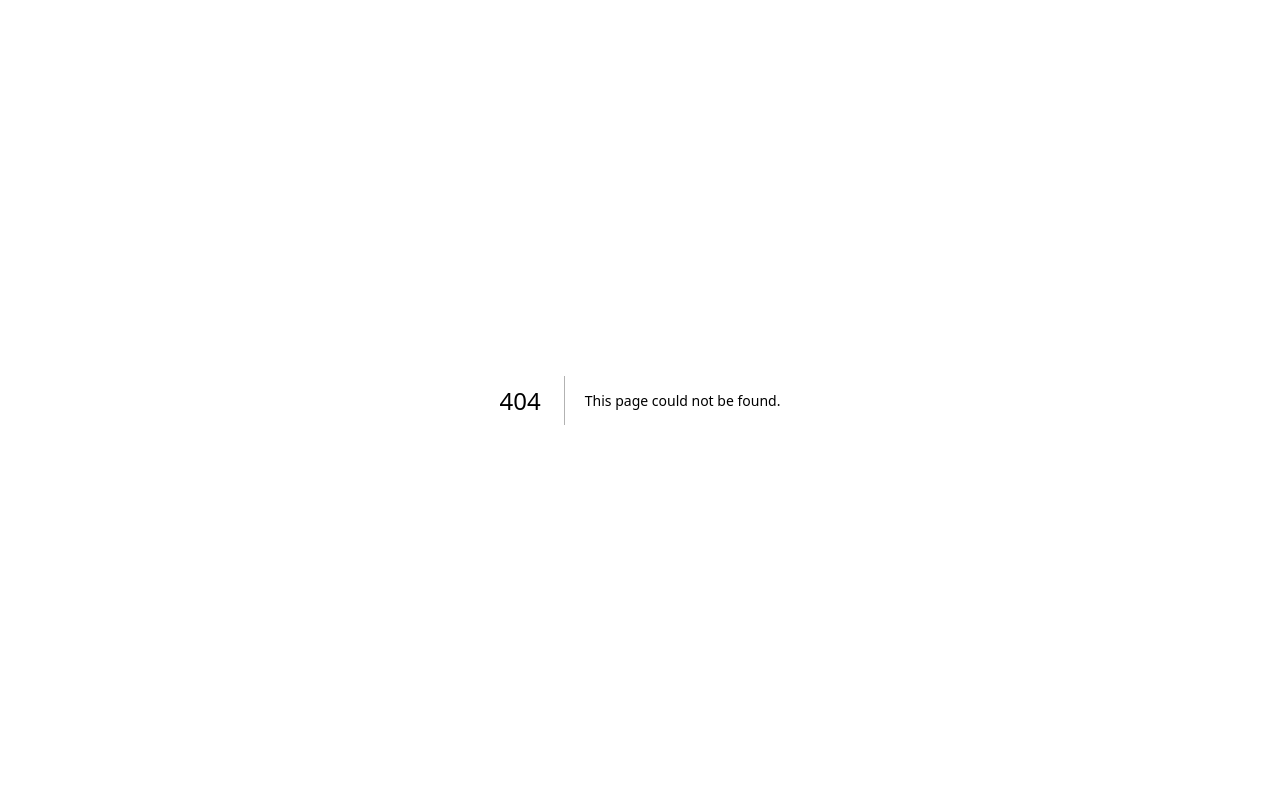
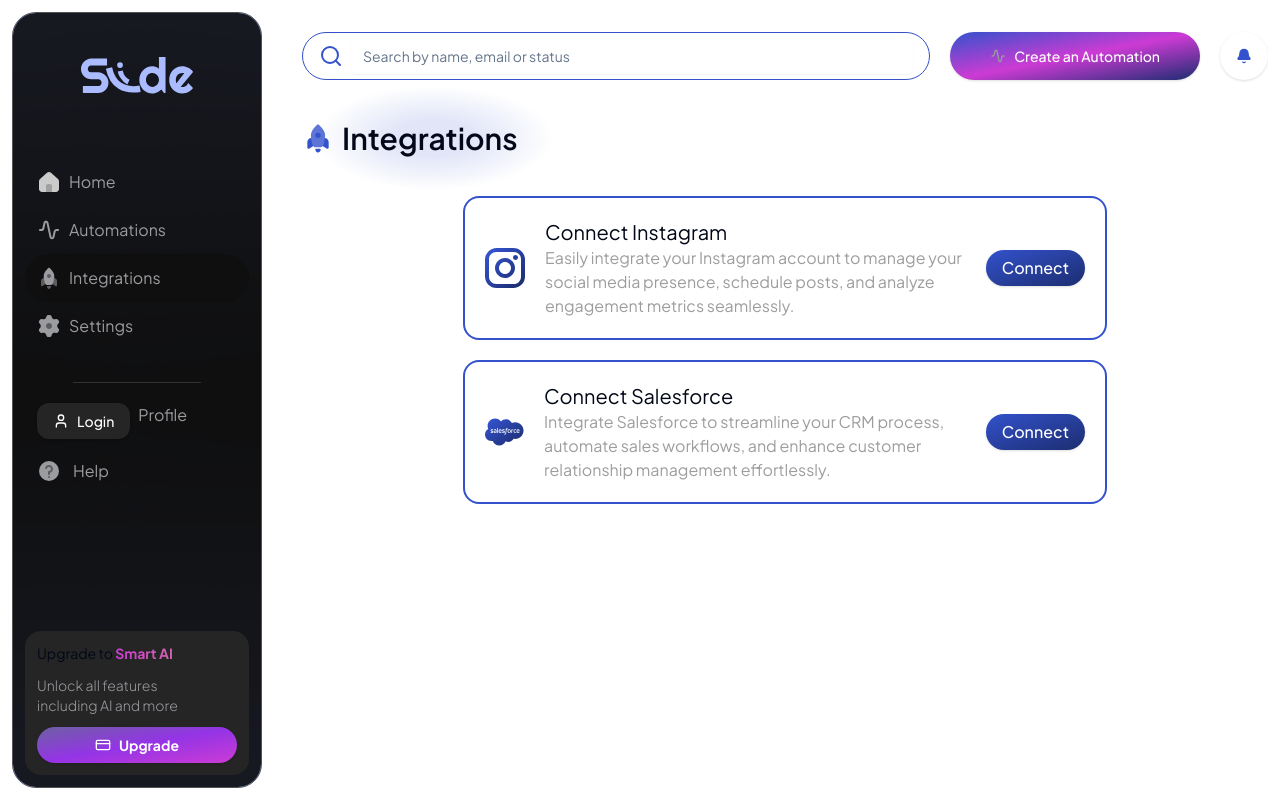
Before and after one commit to xwnsnowy/instagram-smartbot-nextjs, a Next.js app: page /dashboard/1/integrations in a window 1280 px wide. Before the commit this address had no page. Built offline with nearby package versions, Linux system fonts and the light colour scheme; no server answers.

Commit message:
feat: Add Integration Page

```diff
--- /dev/null
+++ b/src/app/(protected)/dashboard/[slug]/integrations/_component/IntegrationCard.tsx
@@ -0,0 +1,27 @@
+"use client";
+import { Button } from "@/components/ui/button";
+import React from "react";
+
+type Props = {
+  title: string;
+  description: string;
+  icon: React.ReactNode;
+  strategy: "INSTAGRAM" | "CRM";
+};
+
+const IntegrationCard = ({ description, icon, strategy, title }: Props) => {
+  return (
+    <div className="border-2 border-[#3352CC] rounded-2xl gap-x-5 p-5 flex items-center justify-between">
+      {icon}
+      <div className="flex flex-col flex-1">
+        <h3 className="text-xl"> {title}</h3>
+        <p className="text-[#9D9D9D] text-base ">{description}</p>
+      </div>
+      <Button className="bg-gradient-to-br text-white rounded-full text-base from-[#3352CC] to-[#1C2D70]  font-medium hover:opacity-70 transition duration-100">
+        Connect
+      </Button>
+    </div>
+  );
+};
+
+export default IntegrationCard;
--- /dev/null
+++ b/src/app/(protected)/dashboard/[slug]/integrations/page.tsx
@@ -0,0 +1,17 @@
+import IntegrationCard from "@/app/(protected)/dashboard/[slug]/integrations/_component/IntegrationCard";
+import { INTEGRATION_CARDS } from "@/constants/integrations";
+import React from "react";
+
+const Page = () => {
+  return (
+    <div className="flex justify-center">
+      <div className="flex justify-center flex-col w-full lg:w-8/12 gap-y-5">
+        {INTEGRATION_CARDS.map((card) => (
+          <IntegrationCard key={card.title} {...card} />
+        ))}
+      </div>
+    </div>
+  );
+};
+
+export default Page;
--- /dev/null
+++ b/src/constants/integrations.tsx
@@ -0,0 +1,25 @@
+import { InstagramDuoToneBlue, SalesForceDuoToneBlue } from "@/icons";
+
+type Props = {
+  title: string;
+  description: string;
+  icon: React.ReactNode;
+  strategy: "INSTAGRAM" | "CRM";
+};
+
+export const INTEGRATION_CARDS: Props[] = [
+  {
+    title: "Connect Instagram",
+    description:
+      "Easily integrate your Instagram account to manage your social media presence, schedule posts, and analyze engagement metrics seamlessly.",
+    icon: <InstagramDuoToneBlue />,
+    strategy: "INSTAGRAM",
+  },
+  {
+    title: "Connect Salesforce",
+    description:
+      "Integrate Salesforce to streamline your CRM process, automate sales workflows, and enhance customer relationship management effortlessly.",
+    icon: <SalesForceDuoToneBlue />,
+    strategy: "CRM",
+  },
+];
--- a/src/icons/instagram-duotone-blue.tsx
+++ b/src/icons/instagram-duotone-blue.tsx
@@ -20,10 +20,10 @@ export const InstagramDuoToneBlue = () => {
           y2="40"
           gradientUnits="userSpaceOnUse"
         >
-                    <stop stop-color="#3352CC" />
-                    <stop offset="1" stop-color="#1C2D70" />
+          <stop stopColor="#3352CC" />
+          <stop offset="1" stopColor="#1C2D70" />
         </linearGradient>
       </defs>
     </svg>
-    )
-}
+  );
+};
--- a/src/icons/salesforce-duotone-blue.tsx
+++ b/src/icons/salesforce-duotone-blue.tsx
@@ -28,10 +28,10 @@ export const SalesForceDuoToneBlue = () => {
           y2="35.1813"
           gradientUnits="userSpaceOnUse"
         >
-                    <stop stop-color="#3352CC" />
-                    <stop offset="1" stop-color="#1C2D70" />
+          <stop stopColor="#3352CC" />
+          <stop offset="1" stopColor="#1C2D70" />
         </linearGradient>
       </defs>
     </svg>
-    )
-}
+  );
+};
```
Lines whose indentation alone changed are shown as unchanged.
